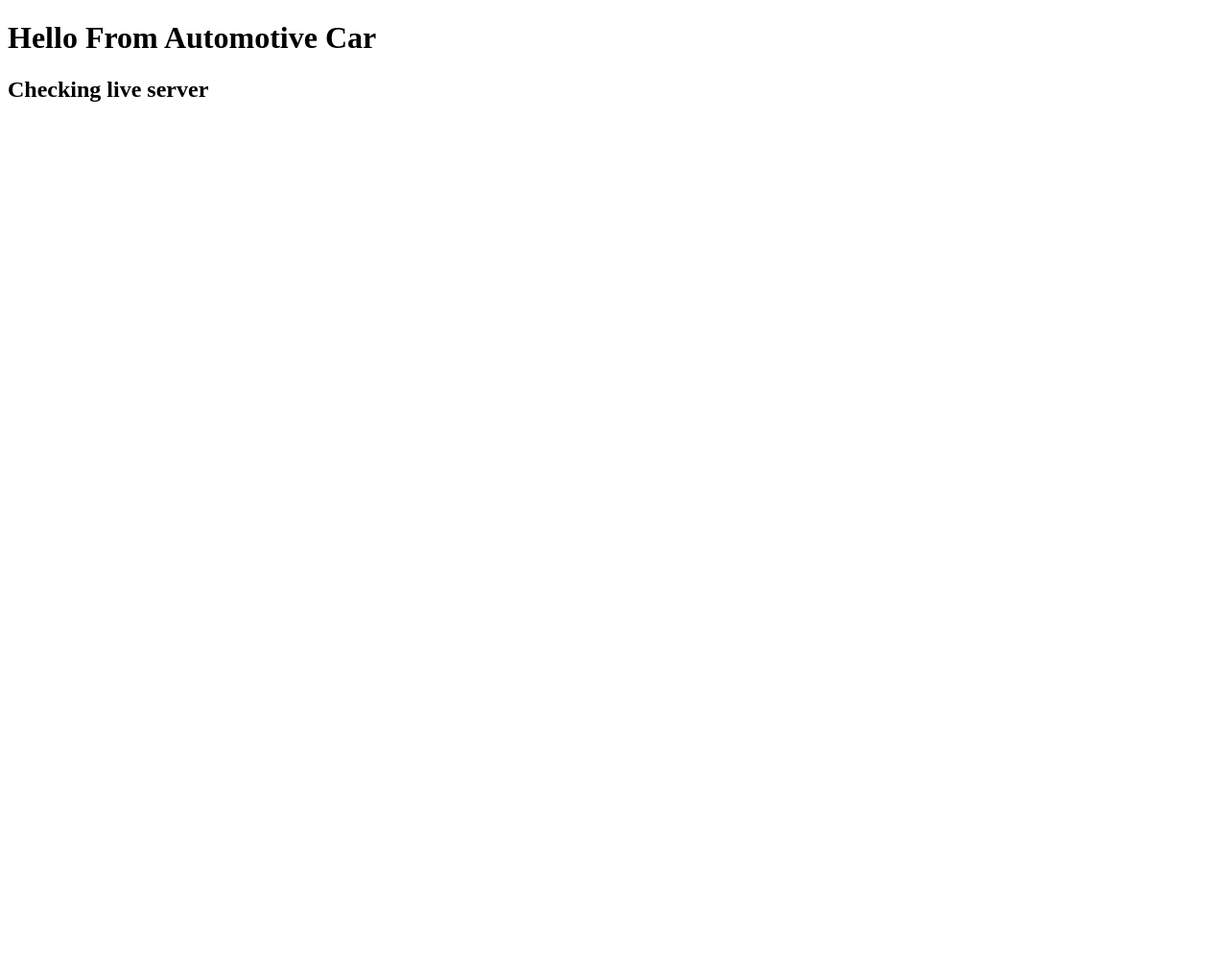
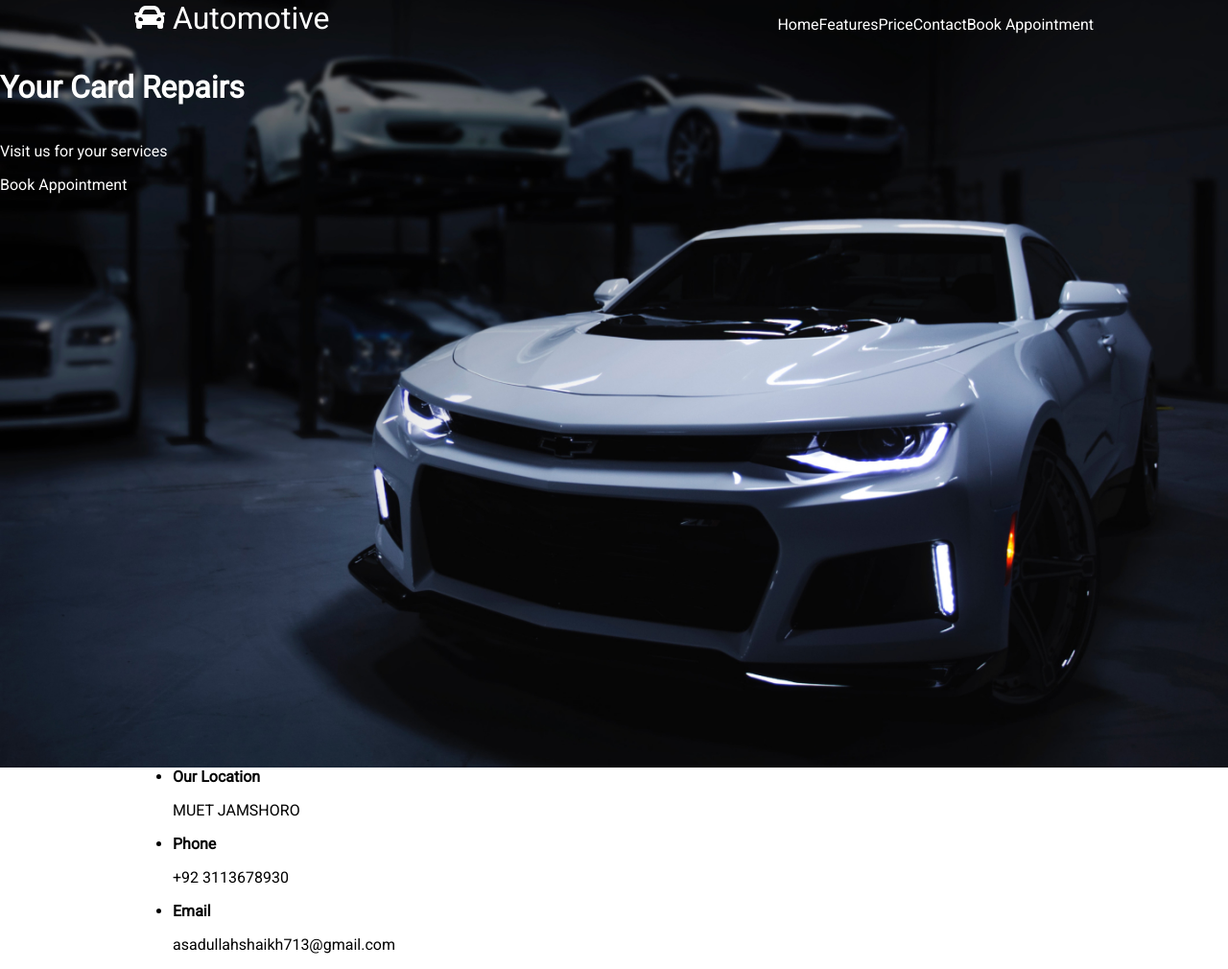
Before and after one commit to AsadUllahShaikh123/AutomotiveCar, a plain HTML site: page index.html in a window 1280 px wide. Shown: the whole page at 96% size. Before the commit the page ends 800 px from the top, so only its background shows below. Drawn offline with Linux system fonts and the light colour scheme.

Commit message:
done with structure now applying css

```diff
--- a/index.html
+++ b/index.html
@@ -1,14 +1,51 @@
 <!DOCTYPE html>
 <html lang="en">
-<head>
-  <meta charset="UTF-8">
-  <meta http-equiv="X-UA-Compatible" content="IE=edge">
-  <meta name="viewport" content="width=device-width, initial-scale=1.0">
-  <title>Automotive Car</title>
-  <link rel="stylesheet" href="style.css">
-</head>
-<body>
-  <h1>Hello From Automotive Car</h1>
-  <h2>Checking live server</h2>
-</body>
+  <head>
+    <meta charset="UTF-8" />
+    <meta http-equiv="X-UA-Compatible" content="IE=edge" />
+    <meta name="viewport" content="width=device-width, initial-scale=1.0" />
+    <title>Automotive Car</title>
+    <link rel="stylesheet" href="style.css" />
+    <link
+      href="https://cdnjs.cloudflare.com/ajax/libs/font-awesome/5.13.0/css/all.min.css"
+      rel="stylesheet"
+    />
+  </head>
+  <body>
+    <header>
+      <nav class="container">
+        <div class="logo">
+          <i class="fas fa-car"></i>
+          Automotive
+        </div>
+        <ul>
+          <li><a href="#" class="selected">Home</a></li>
+          <li><a href="#">Features</a></li>
+          <li><a href="#">Price</a></li>
+          <li><a href="#">Contact</a></li>
+          <li><a href="#" class="highlight">Book Appointment</a></li>
+        </ul>
+      </nav>
+      <h1>Your Card Repairs</h1>
+      <p>Visit us for your services</p>
+      <a class="highlight" href="#">Book Appointment</a>
+    </header>
+
+    <footer>
+      <ul class="container">
+        <li>
+          <strong>Our Location</strong>
+          <p>MUET JAMSHORO</p>
+        </li>
+        <li>
+          <strong>Phone</strong>
+          <p>+92 3113678930</p>
+        </li>
+        <li>
+          <strong>Email</strong>
+          <p>asadullahshaikh713@gmail.com</p>
+        </li>
+      </ul>
+    </footer>
+  </body>
 </html>
--- a/style.css
+++ b/style.css
@@ -0,0 +1,42 @@
+@import url('https://fonts.googleapis.com/css2?family=Roboto&display=swap');
+*{
+  box-sizing: border-box;
+}
+body{
+  font-family: Roboto, sans-serif;
+  margin: 0;
+}
+
+header{
+  background-image: url(car-bg.jpg);
+  background-size: cover;
+  background-position: center ;
+  display: flex;
+  flex-direction: column;
+  color: white;
+  min-height: 100vh;
+}
+.container{
+  width: 100%;
+  margin: 0 auto;
+  max-width: 1000px;
+}
+
+nav {
+  display: flex;
+  justify-content: space-between;
+}
+nav .logo{
+  font-size: 2rem;
+}
+
+
+nav ul{
+  display: flex;
+  list-style-type: none;
+}
+
+a {
+  text-decoration: none;
+  color: white;
+}
```
Also changed, not shown: car-bg.jpg (added).
